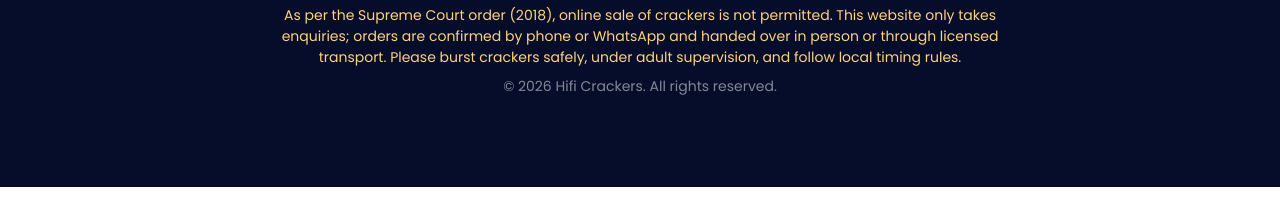
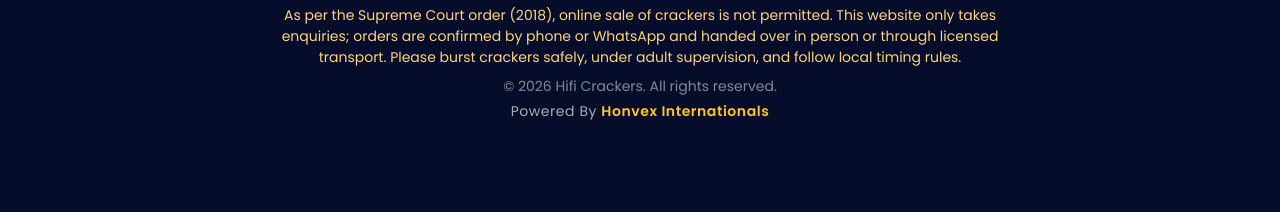
Before and after one commit to Harishraj1721344/Shivan, a plain HTML site: page index.html in a window 1280 px wide. Shown: the part 6221-6433 px from the top of the page. Before the commit the page ends 6408 px from the top, so only its background shows below. Drawn offline with nearby package versions, Linux system fonts and the light colour scheme; no server answers; animation ran at ten frames a second.

Commit message:
Add Powered By Honvex Internationals to footer
Co-Authored-By: Claude Sonnet 5.5 <noreply@anthropic.com>

```diff
--- a/index.html
+++ b/index.html
@@ -303,7 +303,8 @@
         enquiries; orders are confirmed by phone or WhatsApp and handed over in person or through licensed transport.
         Please burst crackers safely, under adult supervision, and follow local timing rules.
       </p>
-      <p class="small opacity-50 mb-0">&copy; <span id="year"></span> Hifi Crackers. All rights reserved.</p>
+      <p class="small opacity-50 mb-1">&copy; <span id="year"></span> Hifi Crackers. All rights reserved.</p>
+      <p class="small powered mb-0">Powered By <strong>Honvex Internationals</strong></p>
     </div>
   </footer>
 
--- a/style.css
+++ b/style.css
@@ -322,6 +322,8 @@ h1, h2, h3, h4, h5 { letter-spacing: -.01em; }
 .footer { background: var(--night); color: #fff; padding: 48px 0 90px; position: relative; }
 .footer::before { content: ''; position: absolute; top: 0; left: 0; right: 0; height: 4px; background: linear-gradient(90deg, var(--fire), var(--sky), var(--gold), var(--yellow)); }
 .footer .disclaimer { max-width: 780px; margin: 0 auto; color: #ffd27a; }
+.footer .powered { color: rgba(255,255,255,.65); letter-spacing: .04em; }
+.footer .powered strong { color: var(--yellow); font-weight: 600; }
 .footer-logo { background: #fff; border-radius: 18px; padding: 8px 16px; display: inline-block; margin-bottom: 14px; box-shadow: 0 10px 26px rgba(0,0,0,.3); }
 .footer-logo img { height: 70px; width: auto; }
 
```
Also changed, not shown: 1 other file.
